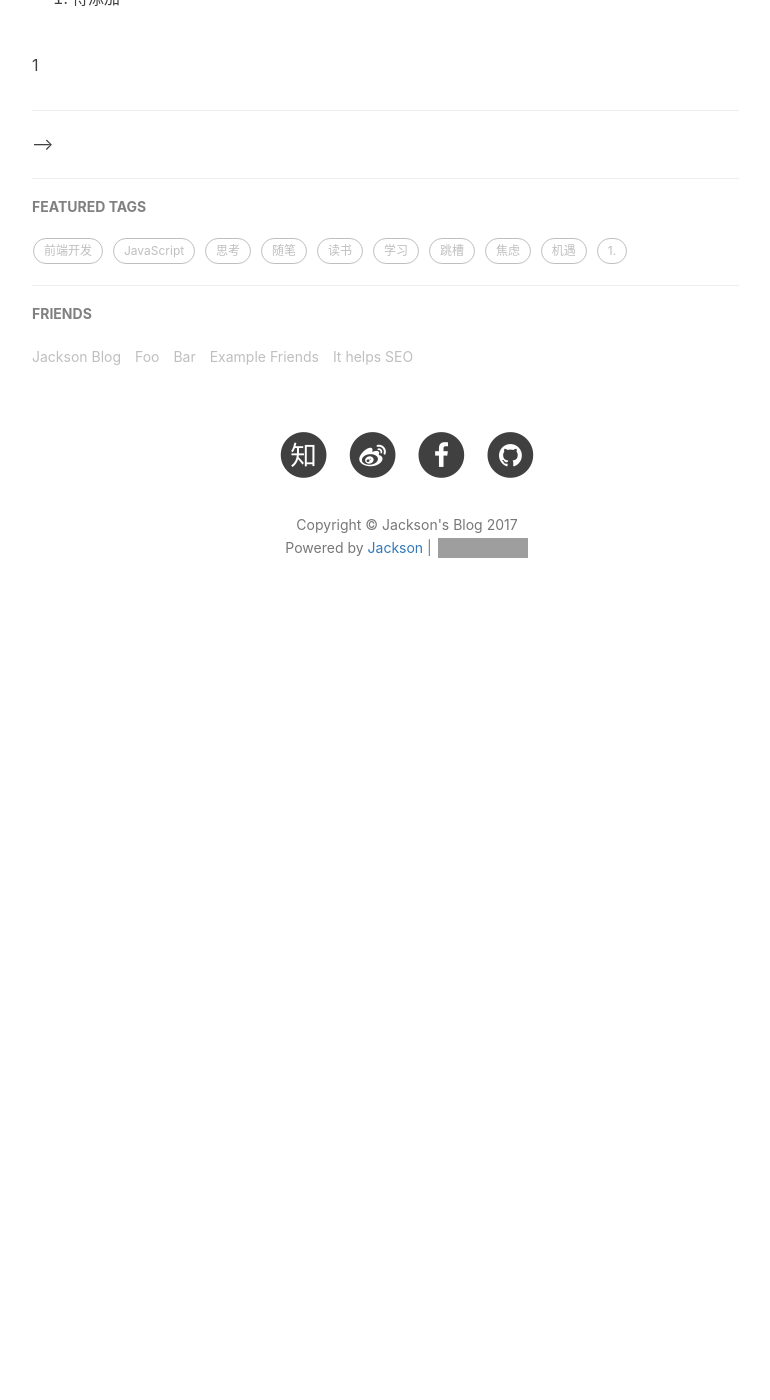
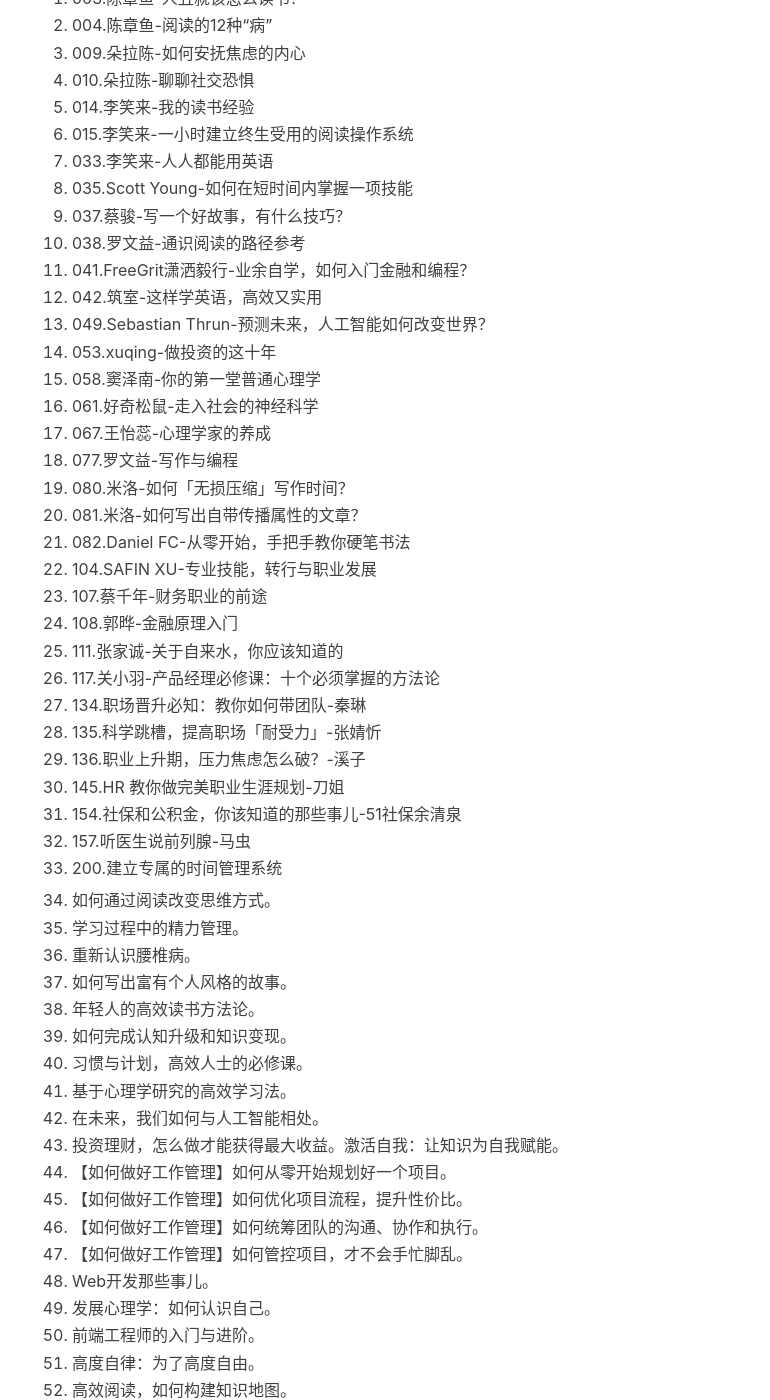
Before and after one commit to jacksoncode/blog, a Jekyll site: the page built from _posts/2017-12-10-start-from-zero-2018.markdown, in a window 1280 px wide and 1400 px high, scrolled down 2312 px. Shown: the whole window, without its empty margins (233-1003 px from the left). Built offline with Jekyll 4.4.1, drawn with Linux system fonts in a browser that asks for light colours; nearby versions of some CDN libraries; comment, search, counter and statistics services are not loaded; before the commit the page ends 2964 px from its top, so only the background shows below that; some of the changed text lies outside the part shown; grey boxes are pictures that could not be loaded.

Commit message:
commit file throug Batch

```diff
--- a/_posts/2017-12-10-start-from-zero-2018.markdown
+++ b/_posts/2017-12-10-start-from-zero-2018.markdown
@@ -45,7 +45,7 @@
 * 50：知乎Live课程、专栏、小讲50+门。
 * 200：完成各类笔记200+篇。
 * 2000：全年走路+跑步里程超过2000公里。
-* 20000：
+* 完成吴军《谷歌方法论》和薛兆丰《北大经济学》两门专栏。
 
 **20本书单：**
 1. 《一课经济学》
@@ -71,6 +71,85 @@
 1. 《信息简史》
 
 **50门课程清单：**
-1. 待添加
+1. 003.陈章鱼-人丑就该怎么读书？
+1. 004.陈章鱼-阅读的12种“病”
+1. 009.朵拉陈-如何安抚焦虑的内心
+1. 010.朵拉陈-聊聊社交恐惧
+1. 014.李笑来-我的读书经验
+1. 015.李笑来-一小时建立终生受用的阅读操作系统
+1. 033.李笑来-人人都能用英语
+1. 035.Scott Young-如何在短时间内掌握一项技能
+1. 037.蔡骏-写一个好故事，有什么技巧？
+1. 038.罗文益-通识阅读的路径参考
+1. 041.FreeGrit潇洒毅行-业余自学，如何入门金融和编程？
+1. 042.筑室-这样学英语，高效又实用
+1. 049.Sebastian Thrun-预测未来，人工智能如何改变世界？
+1. 053.xuqing-做投资的这十年
+1. 058.窦泽南-你的第一堂普通心理学
+1. 061.好奇松鼠-走入社会的神经科学
+1. 067.王怡蕊-心理学家的养成
+1. 077.罗文益-写作与编程
+1. 080.米洛-如何「无损压缩」写作时间？
+1. 081.米洛-如何写出自带传播属性的文章？
+1. 082.Daniel FC-从零开始，手把手教你硬笔书法
+1. 104.SAFIN XU-专业技能，转行与职业发展
+1. 107.蔡千年-财务职业的前途
+1. 108.郭晔-金融原理入门
+1. 111.张家诚-关于自来水，你应该知道的
+1. 117.关小羽-产品经理必修课：十个必须掌握的方法论
+1. 134.职场晋升必知：教你如何带团队-秦琳
+1. 135.科学跳槽，提高职场「耐受力」-张婧忻
+1. 136.职业上升期，压力焦虑怎么破？-溪子
+1. 145.HR 教你做完美职业生涯规划-刀姐
+1. 154.社保和公积金，你该知道的那些事儿-51社保余清泉
+1. 157.听医生说前列腺-马虫
+1. 200.建立专属的时间管理系统
+
+1. 如何通过阅读改变思维方式。
+2. 学习过程中的精力管理。
+3. 重新认识腰椎病。
+4. 如何写出富有个人风格的故事。
+5. 年轻人的高效读书方法论。
+6. 如何完成认知升级和知识变现。
+7. 习惯与计划，高效人士的必修课。
+8. 基于心理学研究的高效学习法。
+9. 在未来，我们如何与人工智能相处。
+10. 投资理财，怎么做才能获得最大收益。激活自我：让知识为自我赋能。
+11. 【如何做好工作管理】如何从零开始规划好一个项目。
+12. 【如何做好工作管理】如何优化项目流程，提升性价比。
+13. 【如何做好工作管理】如何统筹团队的沟通、协作和执行。
+14. 【如何做好工作管理】如何管控项目，才不会手忙脚乱。
+15. Web开发那些事儿。
+16. 发展心理学：如何认识自己。
+17. 前端工程师的入门与进阶。
+18. 高度自律：为了高度自由。
+19. 高效阅读，如何构建知识地图。
+20. 这样管理时间，一年当三年用。
+21. 性价比最高的英语学习方法。
+22. 信用卡游戏的潜规则及用卡攻略。
+23. 如何高效阅读书籍并有效输出。
+24. 程序员跳槽时，如何优雅地谈薪水。
+25. 从小白到技术负责人：如何自学计算机网络。
+26. 如何从尬聊到亲密沟通。
+27. 4年时间，如何从技术走到管理。
+28. 哈佛教给我的8个高效学习方法。
+29. 程序猿：如何在整个职业生涯中保持竞争力。
+30. 厉害的人都是怎么学习的。
+31. Python工程师的入门与进阶。
+32. 如何自学计算机专业课程。————已学一遍，输出笔记。
+33. 如何自学编程。————已学一遍，输出笔记。
+34. 如何自学Java：入门与编程技能训练。
+35. 前端工程化浅析。
+36. 前端UI工程化进阶实战。
+37. 深入了解Node.js包与模块机制。
+38. 不吹不黑聊聊前端框架。
+39. 帮助你深入理解React。
+
+**200篇笔记**：
+* 读书笔记
+* Live/专栏学习笔记
+* 技能学习笔记
+
+————截止2017.12.10，amWiKi中收录笔记有40篇（42-2，首页和导航）。
 
 1
```
